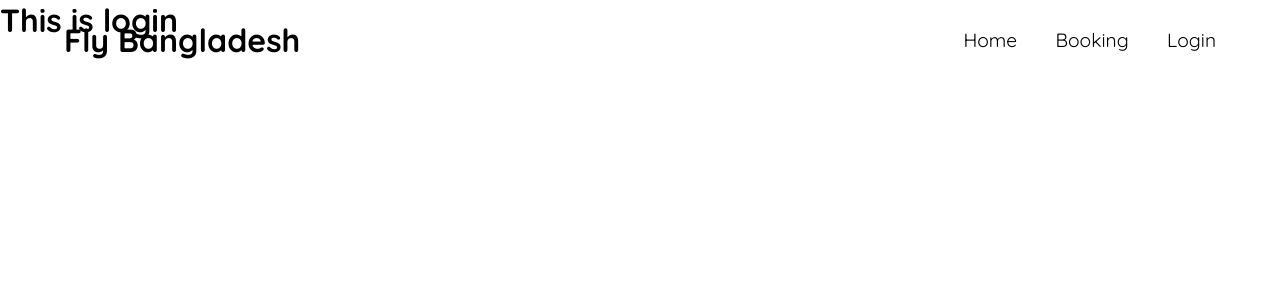
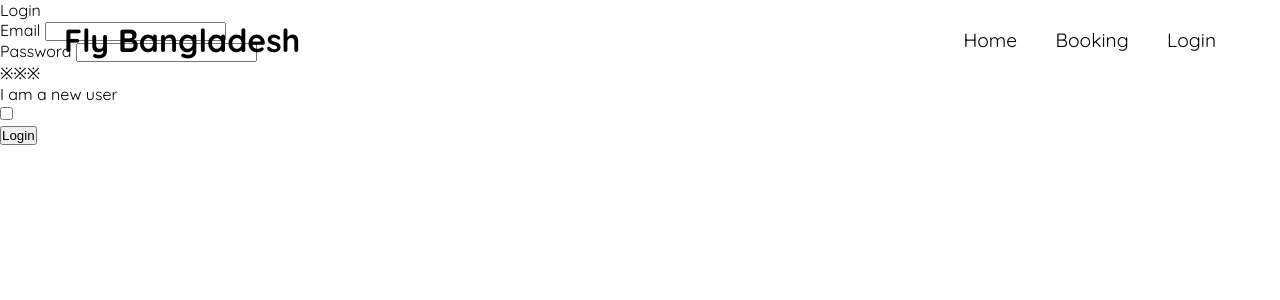
Before and after one commit to mir-hussain/fly-bangladesh-client, a React (Create React App) app: page /login in a window 1280 px wide. Shown: the top 300 px of the page. Built offline with nearby package versions, Linux system fonts and the light colour scheme; no server answers.

Commit message:
added the login barebone

```diff
--- a/src/context/AuthContext.js
+++ b/src/context/AuthContext.js
@@ -4,7 +4,8 @@ import React, {
   useEffect,
   useState,
 } from "react";
-import { auth } from "../configs/Firebase.config";
+
+import { auth } from "../Configs/firebase.config";
 
 const AuthContext = createContext();
 
--- a/src/pages/Login.js
+++ b/src/pages/Login.js
@@ -1,10 +1,119 @@
-import React from "react";
+import React, { useState, useRef } from "react";
+import { useAuth } from "../context/AuthContext";
+import { useHistory } from "react-router";
 
 const Login = () => {
+  const [newUser, setNewUser] = useState(false);
+  const [error, setError] = useState("");
+  const [loading, setLoading] = useState(false);
+
+  const history = useHistory();
+
+  const nameRef = useRef();
+  const emailRef = useRef();
+  const passRef = useRef();
+
+  const { signUp, signIn } = useAuth();
+
+  const handleSubmit = async (event) => {
+    event.preventDefault();
+    if (newUser) {
+      try {
+        setError("");
+        setLoading(true);
+        await signUp(
+          emailRef.current.value,
+          passRef.current.value
+        );
+        history.push("/");
+      } catch {
+        setError("Failed to create an account");
+      }
+      setLoading(false);
+    } else {
+      try {
+        setError("");
+        setLoading(true);
+        await signIn(
+          emailRef.current.value,
+          passRef.current.value
+        );
+        history.push("/");
+      } catch {
+        setError("Invalid email or wrong password");
+      }
+    }
+  };
+
   return (
-    <div>
-      <h1>This is login </h1>
-    </div>
+    <section className='login-section'>
+      <div className='login'>
+        {error && alert(error)}
+        {newUser ? (
+          <p className='login__header'>
+            Create new account
+          </p>
+        ) : (
+          <p className='login__header'>Login</p>
+        )}
+        <form className='form' onSubmit={handleSubmit}>
+          <div className='form__fields'>
+            {newUser && (
+              <div className='form__input'>
+                <label htmlFor='name'>Name </label>
+                <input
+                  ref={nameRef}
+                  type='text'
+                  id='name'
+                  name='name'
+                />
+              </div>
+            )}
+            <div className='form__input'>
+              <label htmlFor='email'>Email </label>
+              <input
+                ref={emailRef}
+                type='email'
+                id='email'
+                name='email'
+              />
+            </div>
+            <div className='form__input'>
+              <label htmlFor='password'>Password </label>
+              <input
+                ref={passRef}
+                type='password'
+                id='password'
+                name='password'
+              />
+            </div>
+          </div>
+          <div className='divider-form'>
+            <span>※※※</span>
+          </div>
+          <div className='new-user'>
+            <p>I am a new user </p>
+            <input
+              onChange={() => {
+                setNewUser(!newUser);
+              }}
+              type='checkbox'
+              name='user'
+              id='user'
+            />
+          </div>
+          <div className='image-button-container'>
+            {newUser ? (
+              <button disabled={loading} type='submit'>
+                Sign up
+              </button>
+            ) : (
+              <button type='submit'>Login</button>
+            )}
+          </div>
+        </form>
+      </div>
+    </section>
   );
 };
 
```
